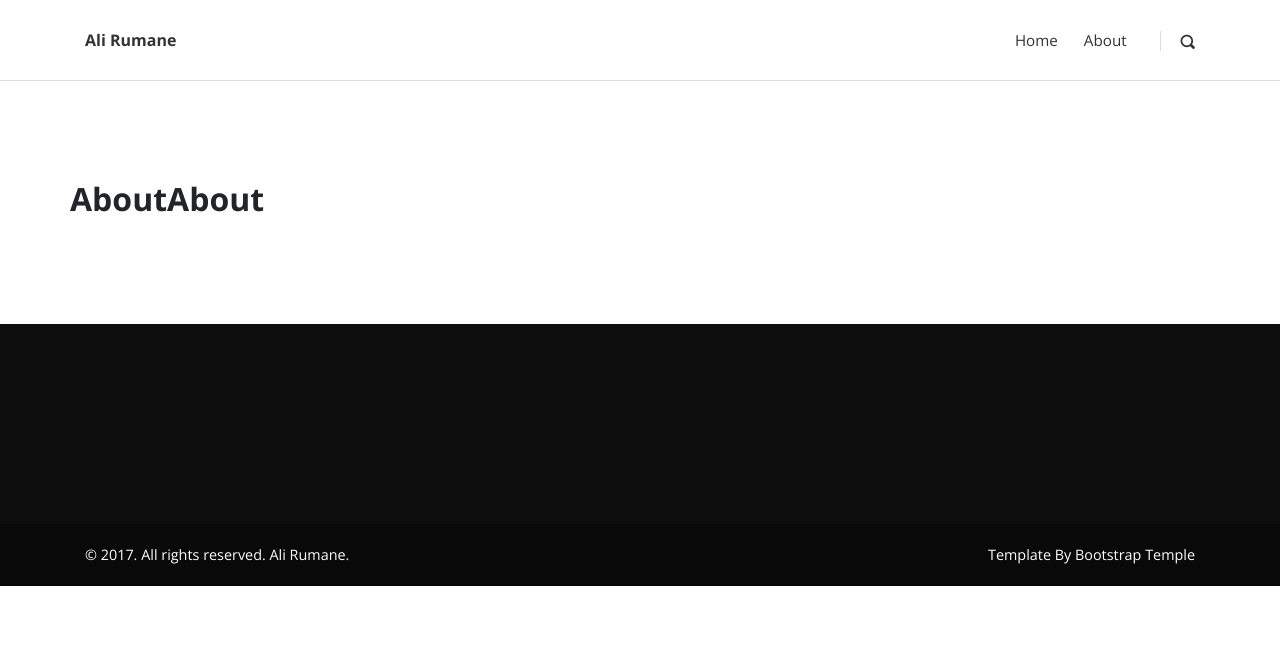
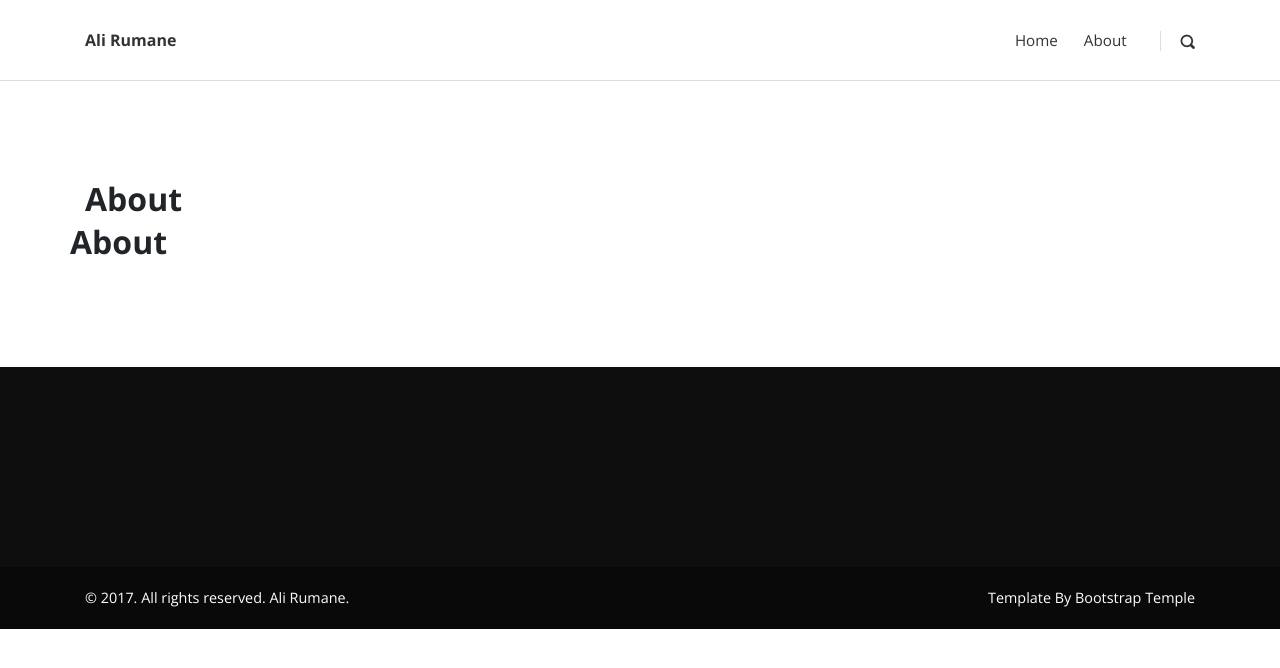
Before and after one commit to alirumane/alirumane.github.io, a Jekyll site: the page built from about.md, in a window 1280 px wide. Shown: the top 668 px of the page. Built offline with Jekyll 4.4.1, drawn with Linux system fonts in a browser that asks for light colours.

Commit message:
Update page.html

```diff
--- a/_layouts/page.html
+++ b/_layouts/page.html
@@ -3,8 +3,8 @@ layout: default
 ---
 
     <div class="container">
+        <h2>{{page.title}}</h2>
       <div class="row">
-          <h2>{{page.title}}</h2>
         {{ content }}
       </div>
     </div>
```
